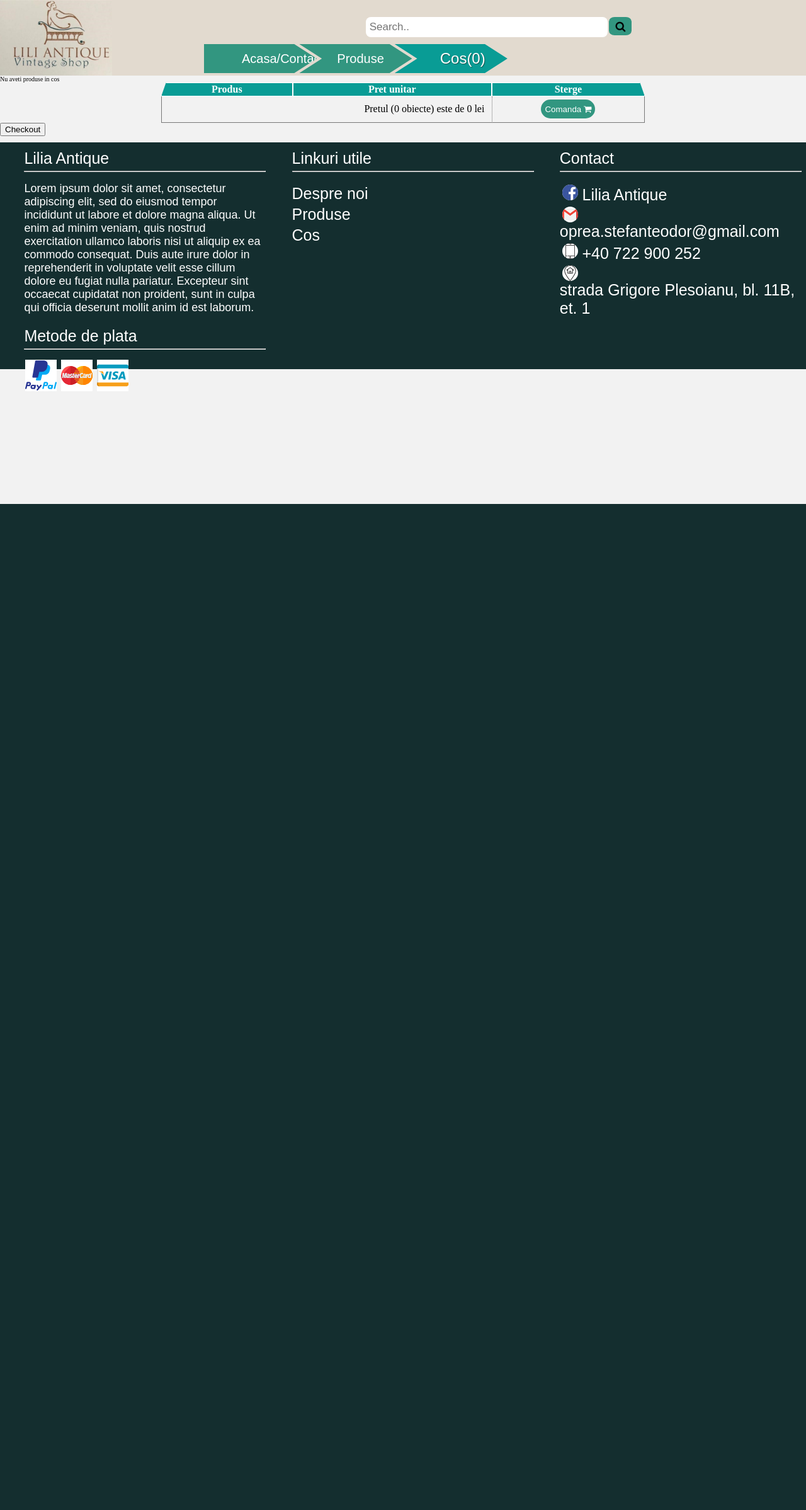
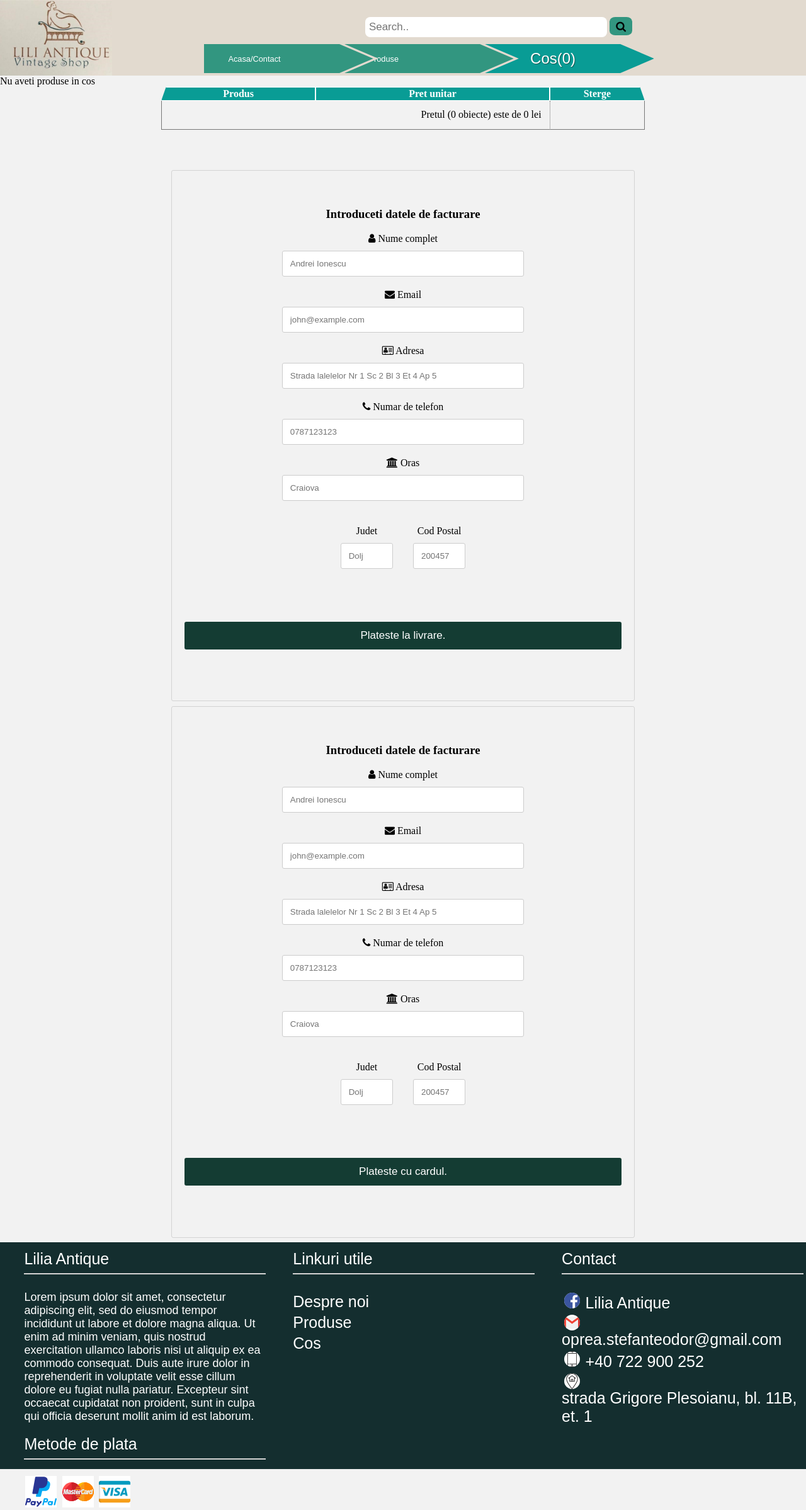
Before and after one commit to Doru99/Lilia-Antics, a PHP site: page /cos.php in a window 1280 px wide. Shown: the whole page at 63% size. Before the commit the page ends 800 px from the top, so only its background shows below. Run offline with PHP 8.4, Linux system fonts and the light colour scheme; some libraries are stand-ins or nearby versions.

Commit message:
Add files via upload

```diff
--- a/card.css
+++ b/card.css
@@ -117,9 +117,7 @@ form{
     .card{
         width:40%;
     }
-    .main_meniu > li {
-        width: 30%;
-    }
+
 }
 
 @media screen and (max-device-width: 750px) {
--- a/cos.css
+++ b/cos.css
@@ -102,6 +102,94 @@
 form{
     height: 100%;
     width: 100%;
+
     text-align: center;
     margin: 0;
+
 }
+
+
+* {
+    box-sizing: border-box;
+  }
+
+  .row {
+
+    display: -ms-flexbox; /* IE10 */
+    display: flex;
+    -ms-flex-wrap: wrap; /* IE10 */
+    flex-wrap: wrap;
+    width: 60%;
+    margin-left: 20%;
+    margin-top: 5%;
+    margin-bottom: 5%;
+  }
+
+  .col-25 {
+    -ms-flex: 25%; /* IE10 */
+    flex: 25%;
+  }
+
+  .col-50 {
+    -ms-flex: 50%; /* IE10 */
+    flex: 50%;
+  }
+
+  .col-75 {
+    -ms-flex: 75%; /* IE10 */
+    flex: 75%;
+  }
+
+  .col-25,
+  .col-50,
+  .col-75 {
+    padding: 0 16px;
+  }
+
+  .container_detalii_facturare {
+    background-color: #f2f2f2;
+    padding: 5px 20px 15px 20px;
+    border: 1px solid lightgrey;
+    border-radius: 3px;
+  }
+
+  input[type=text] {
+    width: 100%;
+    margin-bottom: 20px;
+    padding: 12px;
+    border: 1px solid #ccc;
+    border-radius: 3px;
+  }
+
+  label {
+    margin-bottom: 10px;
+    display: block;
+  }
+
+  .icon-container {
+    margin-bottom: 20px;
+    padding: 7px 0;
+    font-size: 24px;
+  }
+
+  .btn {
+    background-color:  #143c33;
+    color: white;
+    padding: 12px;
+    margin: 10px 0;
+    border: none;
+    width: 100%;
+    border-radius: 3px;
+    cursor: pointer;
+    font-size: 17px;
+  }
+
+  .btn:hover {
+    background-color:  #099C95;
+  }
+
+
+
+  hr {
+    border: 1px solid lightgrey;
+  }
--- a/cos.php
+++ b/cos.php
@@ -17,9 +17,9 @@ if(isset($_POST['remove'])){
 
 <html>
   <head>
-  <script src="https://js.stripe.com/v3/"></script>
+  <meta name="viewport" content="width=device-width, initial-scale=1">
     <link rel="stylesheet" href="footer.css">
-    <link rel="stylesheet" href="produse.css">
+
     <link rel="stylesheet" href="myMenu.css">
     <link rel="stylesheet" href="https://cdnjs.cloudflare.com/ajax/libs/font-awesome/4.7.0/css/font-awesome.min.css">
     <link rel="stylesheet" href="cos.css">
@@ -39,7 +39,7 @@ if(isset($_POST['remove'])){
         <nav class="meniu">
             <ul class="main_meniu">
                 <li onclick="location.href='contact.html';"><a href="contact.html" class="meniu_page">Acasa/Contact</a></li>
-                <li onclick="location.href='produse.php';"><a href="produse.php" class="meniu_page">Produse</a></li>
+                <li  onclick="location.href='produse.php';"><a href="produse.php" class="meniu_page">Produse</a></li>
                 <li class="active" onclick="location.href='cos.php';"><a href="cos.php" class="meniu_page">Cos(<?php
 
                     if(isset($_SESSION['cart'])){
@@ -94,17 +94,92 @@ if(isset($_POST['remove'])){
           </span>
         </td>
         <td>
-          <form method="POST">
-            <button class="checkout" type="submit">Comanda <i class="fa fa-shopping-cart" aria-hidden="true"></i></button>
-          </form>
+
       </tr>
     </tbody>
   </table>
 </div>
 
-<button id="checkout-button">Checkout</button>
+<div class="row">
+  <div class="col-75">
+    <div class="container_detalii_facturare">
+      <form action="success.php" method="POST">
+
+        <div class="row">
+          <div class="col-50">
+            <h3>Introduceti datele de facturare</h3>
+            <label for="fname"><i class="fa fa-user"></i> Nume complet</label>
+            <input type="text" id="fname" name="nume" placeholder="Andrei Ionescu">
+            <label for="email"><i class="fa fa-envelope"></i> Email</label>
+            <input type="text" id="email" name="email" placeholder="john@example.com">
+            <label for="adr"><i class="fa fa-address-card-o"></i> Adresa</label>
+            <input type="text" id="adr" name="adresa" placeholder="Strada lalelelor Nr 1 Sc 2 Bl 3 Et 4 Ap 5">
+            <label for="phone"><i class="fa fa-phone"></i> Numar de telefon</label>
+            <input type="text" id="phone" name="nr_telefon" placeholder="0787123123">
+            <label for="city"><i class="fa fa-institution"></i> Oras</label>
+            <input type="text" id="city" name="oras" placeholder="Craiova">
+            <input type="hidden" name="pret_total"value="<?php echo $total; ?>"/>
+
+            <div class="row">
+              <div class="col-50">
+                <label for="state">Judet</label>
+                <input type="text" id="state" name="judet" placeholder="Dolj">
+              </div>
+              <div class="col-50">
+                <label for="zip">Cod Postal</label>
+                <input type="text" id="zip" name="cod_postal" placeholder="200457">
+              </div>
+            </div>
+          </div>
+
+          </div>
+         <input type="submit" value="Plateste la livrare." class="btn">
+      </form>
+    </div>
+  </div>
+
+</div>
 
 
+<div class="row">
+  <div class="col-75">
+    <div class="container_detalii_facturare">
+      <form action="success.php" method="POST">
+
+        <div class="row">
+          <div class="col-50">
+            <h3>Introduceti datele de facturare</h3>
+            <label for="fname"><i class="fa fa-user"></i> Nume complet</label>
+            <input type="text" id="fname" name="nume" placeholder="Andrei Ionescu">
+            <label for="email"><i class="fa fa-envelope"></i> Email</label>
+            <input type="text" id="email" name="email" placeholder="john@example.com">
+            <label for="adr"><i class="fa fa-address-card-o"></i> Adresa</label>
+            <input type="text" id="adr" name="adresa" placeholder="Strada lalelelor Nr 1 Sc 2 Bl 3 Et 4 Ap 5">
+            <label for="phone"><i class="fa fa-phone"></i> Numar de telefon</label>
+            <input type="text" id="phone" name="nr_telefon" placeholder="0787123123">
+            <label for="city"><i class="fa fa-institution"></i> Oras</label>
+            <input type="text" id="city" name="oras" placeholder="Craiova">
+            <input type="hidden" name="pret_total"value="<?php echo $total; ?>"/>
+
+            <div class="row">
+              <div class="col-50">
+                <label for="state">Judet</label>
+                <input type="text" id="state" name="judet" placeholder="Dolj">
+              </div>
+              <div class="col-50">
+                <label for="zip">Cod Postal</label>
+                <input type="text" id="zip" name="cod_postal" placeholder="200457">
+              </div>
+            </div>
+          </div>
+
+          </div>
+         <input type="submit" value="Plateste cu cardul." class="btn">
+      </form>
+    </div>
+  </div>
+
+</div>
 
 
     <div id="footer">
--- a/filtru.css
+++ b/filtru.css
@@ -1,7 +1,7 @@
 body {
   --progress-color: #329680;
   --fill-color: #999999;
-  --height:
+
 }
 
 #filtru_container {
--- a/myMenu.css
+++ b/myMenu.css
@@ -75,7 +75,7 @@ body{
     box-sizing: border-box;
     background:#329680;
     color:#175b52;
-    font-size:20px;
+    font-size:1vw;
     padding: 0 3em;
     margin: 4px;
     transition: 0.5s linear all;
@@ -155,7 +155,14 @@ color:#f288cb;
 .soft-pagination-items li a{
     color: white;
     text-decoration: none;
+    font-size: 1vw;
 }
 .soft-pagination-items li a:visited{
     color: white;
 }
+
+@media screen and (max-width: 1400px){
+.main_meniu > li {
+    width: 30%;
+}
+}
```
Also changed, not shown: checkout.html (added, +42 -0 lines), composer.json (added, +7 -0 lines), produs_selectat.css (+14 -13 lines), succes.html (added, +11 -0 lines), success.php (added, +137 -0 lines), 1 other file.
